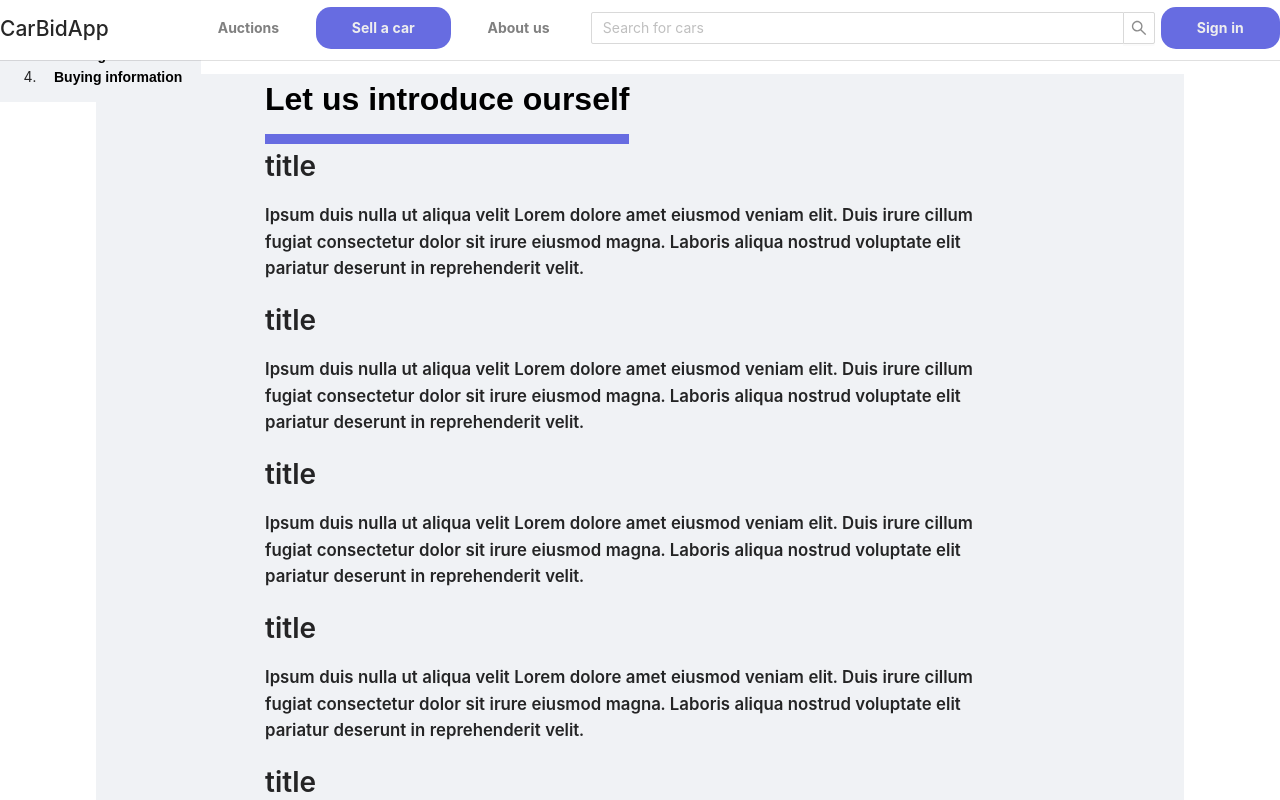
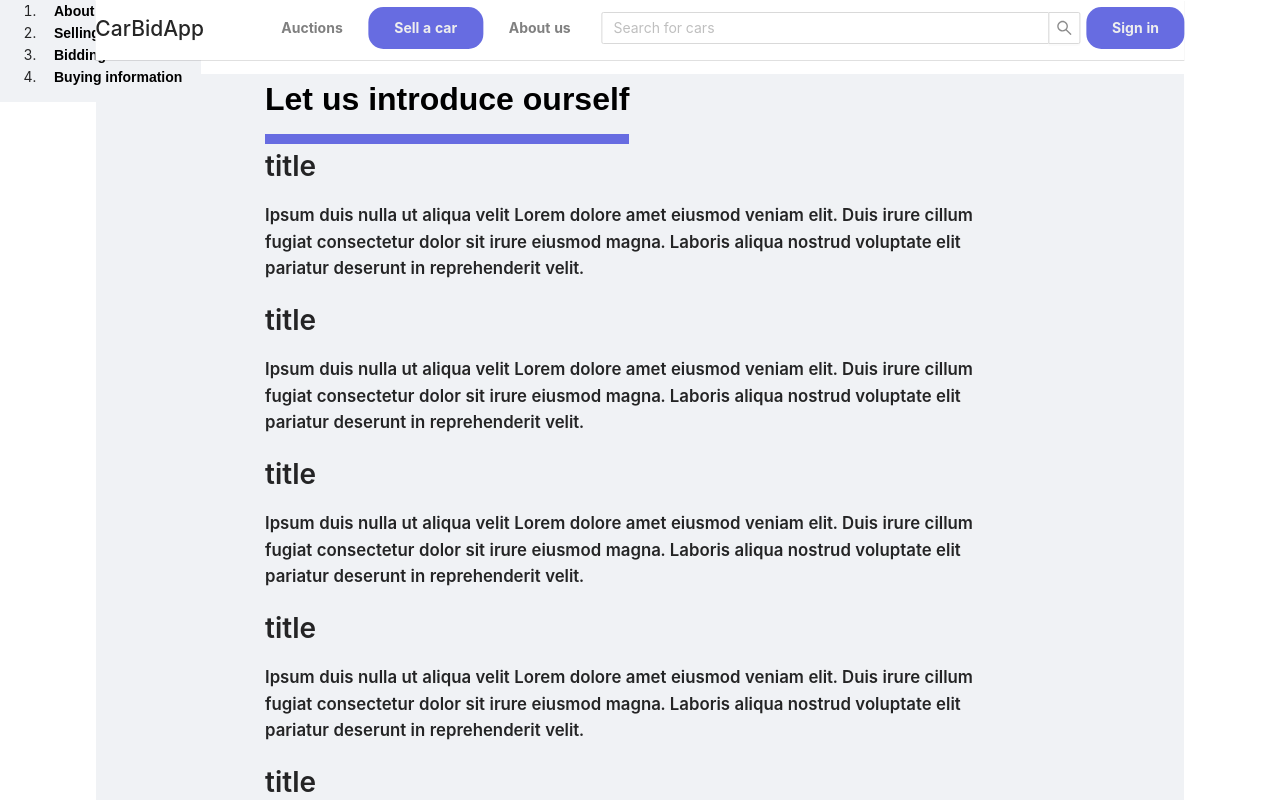
Before and after one commit to Petiazediter/CarAppRewrite, a React (Create React App) app in the folder car-app-frontend/: page /about in a window 1280 px wide. Shown: the top 800 px of the page. Built offline with nearby package versions, Linux system fonts and the light colour scheme.

Commit message:
Set navbar's width to slightly bigger than content layout.

```diff
--- a/car-app-frontend/src/components/navbar-component/Navbar.tsx
+++ b/car-app-frontend/src/components/navbar-component/Navbar.tsx
@@ -35,6 +35,12 @@ const StyledNav = styled('nav')`
     left:0;
     top:0;
     padding-top:.5em;
+    @media only screen and ( min-width: 800px) {
+        left:50%;
+        transform:translateX(-50%);
+        width:85.1%;
+        margin:auto;
+    }
 `
 
 const NavbarLink = styled(Link)<NavbarMenuColProps>`
```
